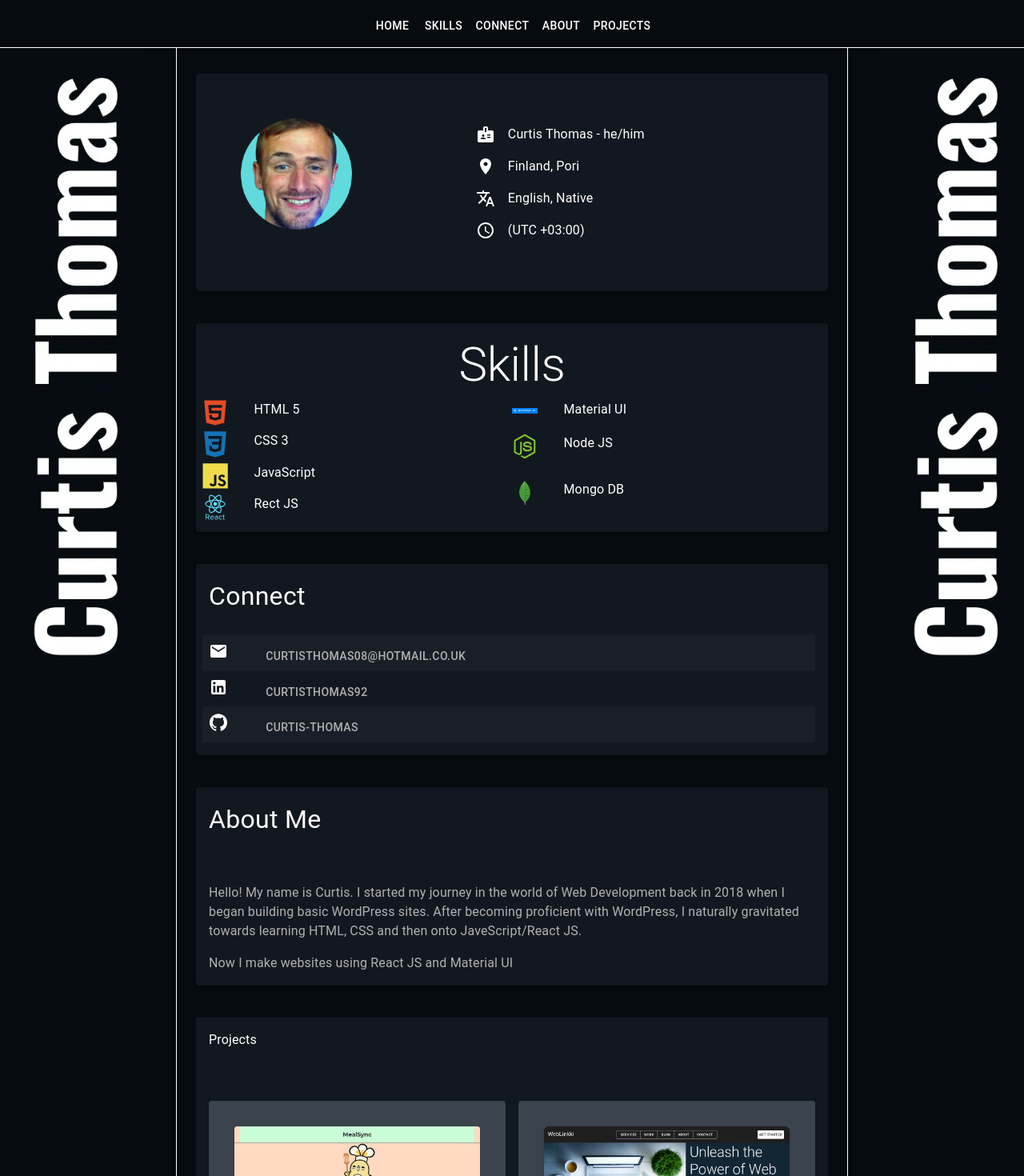
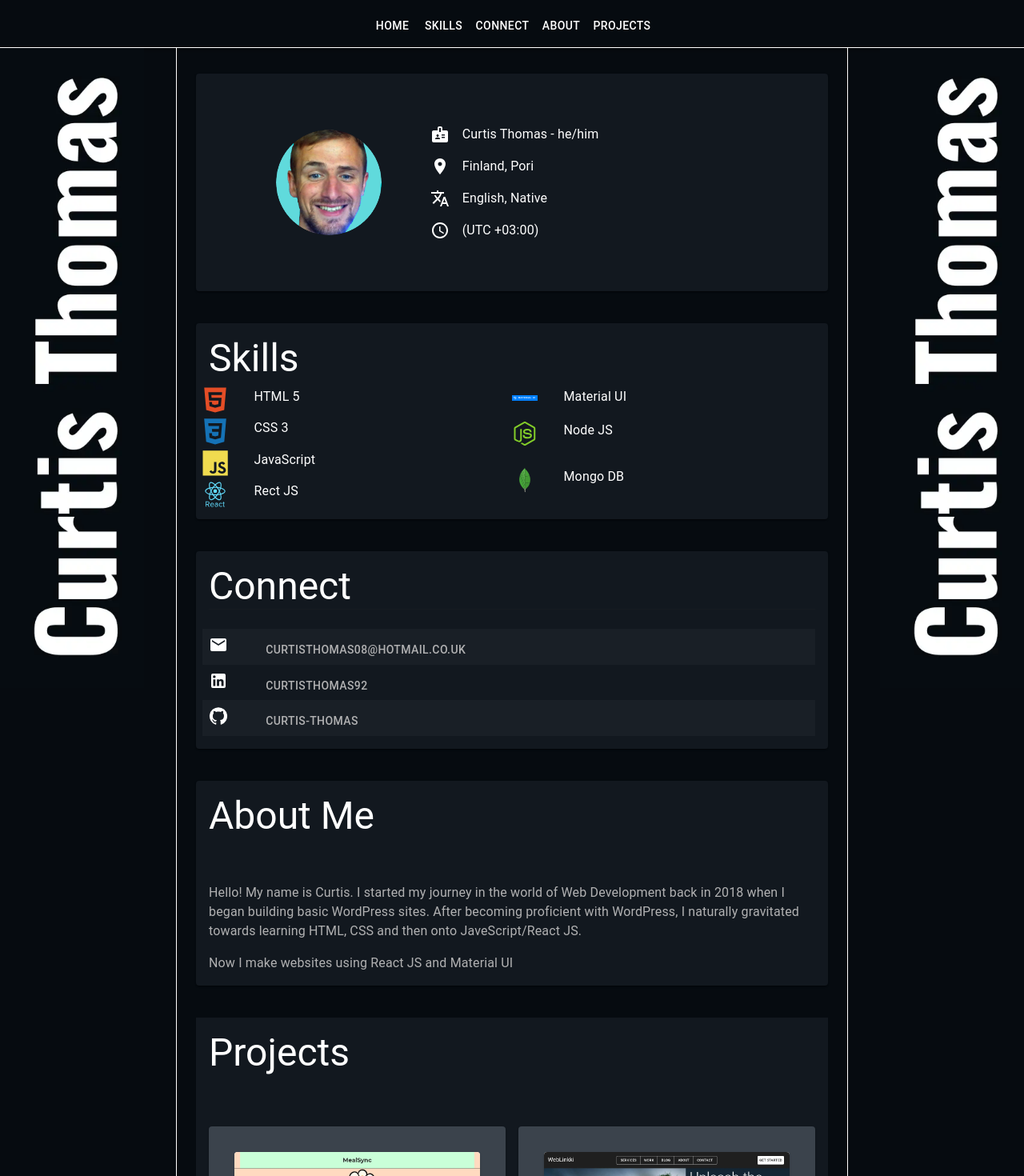
Before and after one commit to Curtis-Thomas/curtis-thomas-portfolio, a React (Create React App) app: page / in a window 1280 px wide. Shown: the top 1470 px of the page at 80% size. Built offline with nearby package versions, Linux system fonts and the light colour scheme.

Commit message:
style: component typography standardized

```diff
--- a/src/core/main/AboutMe.js
+++ b/src/core/main/AboutMe.js
@@ -15,7 +15,7 @@ const AboutMe = () => {
         <Grid container spacing={2}>
           <Grid container item xs={12} sm={12}>
             {" "}
-            <Typography sx={{ color: "white", fontSize: "2rem" }}>
+            <Typography color={"white"} variant="h3" component="h2">
               About Me
             </Typography>
           </Grid>
--- a/src/core/main/Connect.js
+++ b/src/core/main/Connect.js
@@ -17,7 +17,7 @@ const Connect = () => {
       >
         <Grid container spacing={1}>
           <Grid item xs={12} sm={12} marginBottom={3}>
-            <Typography sx={{ color: "white", fontSize: "2rem" }}>
+            <Typography color={"white"} variant="h3" component="h2">
               Connect
             </Typography>
             <Divider color="#191F26" />
--- a/src/core/main/Jumbotron.js
+++ b/src/core/main/Jumbotron.js
@@ -1,4 +1,4 @@
-import { Card, Grid, Typography } from "@mui/material";
+import { Avatar, Card, Grid, Typography } from "@mui/material";
 import JumbotronImg from "./jumbotron.png";
 
 import BadgeIcon from "@mui/icons-material/Badge";
@@ -10,12 +10,17 @@ const Jumbotron = () => {
   return (
     <Card sx={{ backgroundColor: "#12181F", padding: 2 }}>
       <Grid container spacing={1} p={5}>
-        <Grid item xs={12} sm={5}>
-          <img
-            src={JumbotronImg}
-            alt="Jumbotron"
-            style={{ objectFit: "contain", width: "50%" }}
-          />
+        <Grid
+          item
+          xs={12}
+          sm={4}
+          sx={{
+            display: "flex",
+            alignItems: "center",
+            justifyContent: "center",
+          }}
+        >
+          <Avatar src={JumbotronImg} sx={{ width: 132, height: 132 }} />
         </Grid>
         <Grid item xs={12} sm={7}>
           <Typography
--- a/src/core/main/Projects.js
+++ b/src/core/main/Projects.js
@@ -18,7 +18,9 @@ const Projects = () => {
       <Grid container spacing={3} marginBottom={15}>
         <Grid container item xs={12} sm={12}>
           {" "}
-          <Typography color={"white"}>Projects</Typography>
+          <Typography color={"white"} variant="h3" component="h2">
+            Projects
+          </Typography>
         </Grid>
         <Grid container item xs={12} sm={12} spacing={2}>
           <Grid container item xs={12} sm={6}>
--- a/src/core/main/jumbotron/Skills.js
+++ b/src/core/main/jumbotron/Skills.js
@@ -21,16 +21,8 @@ const Skills = () => {
     >
       <Grid container xs={12} sm={12}>
         <Grid container item xs={12} sm={12}>
-          <Grid
-            item
-            xs={12}
-            sm={12}
-            sx={{
-              textAlign: "center",
-            }}
-            p={1}
-          >
-            <Typography color={"white"} variant="h2" component="h2">
+          <Grid item xs={12} sm={12} p={1}>
+            <Typography color={"white"} variant="h3" component="h2">
               Skills
             </Typography>
           </Grid>
```
